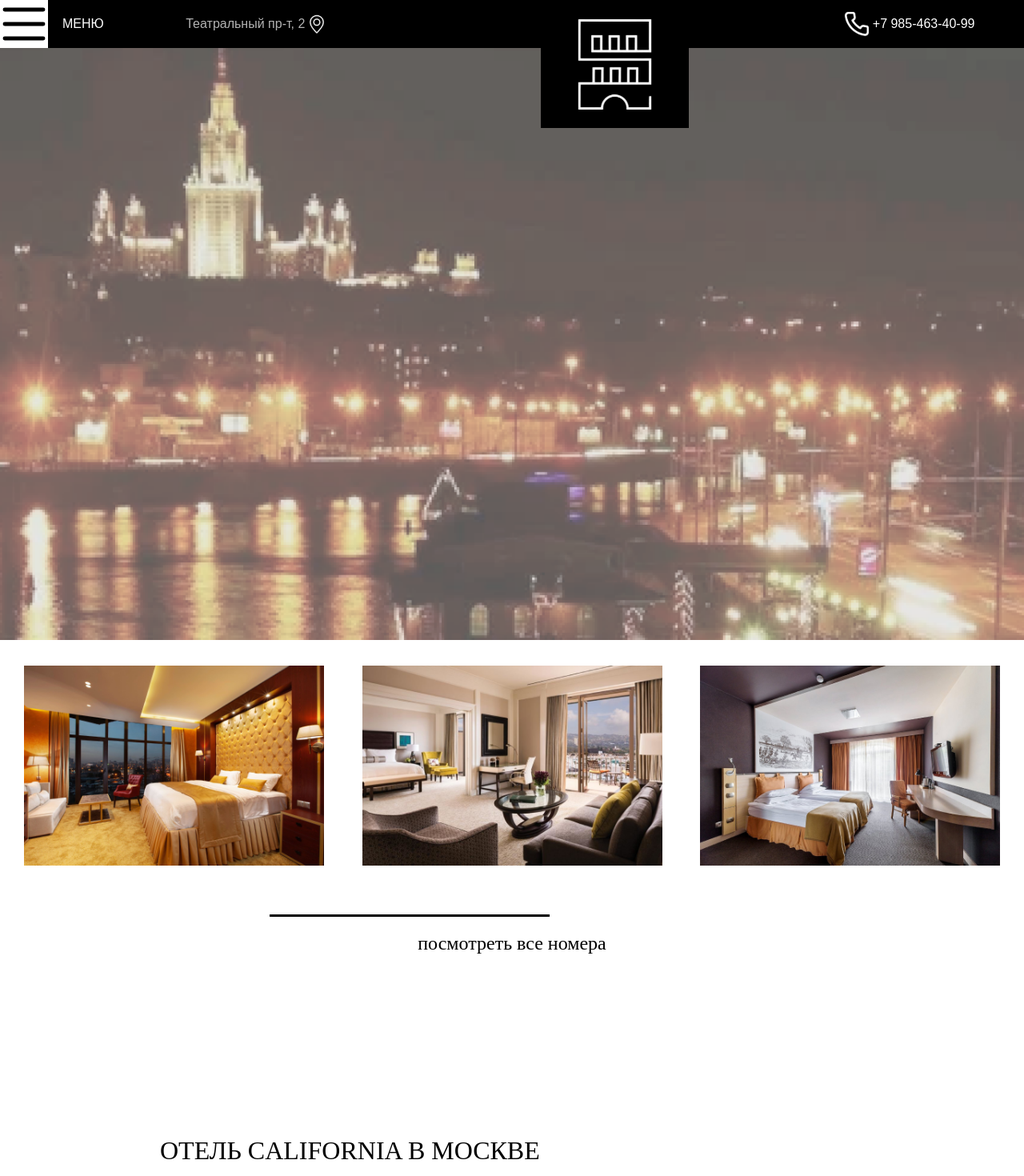
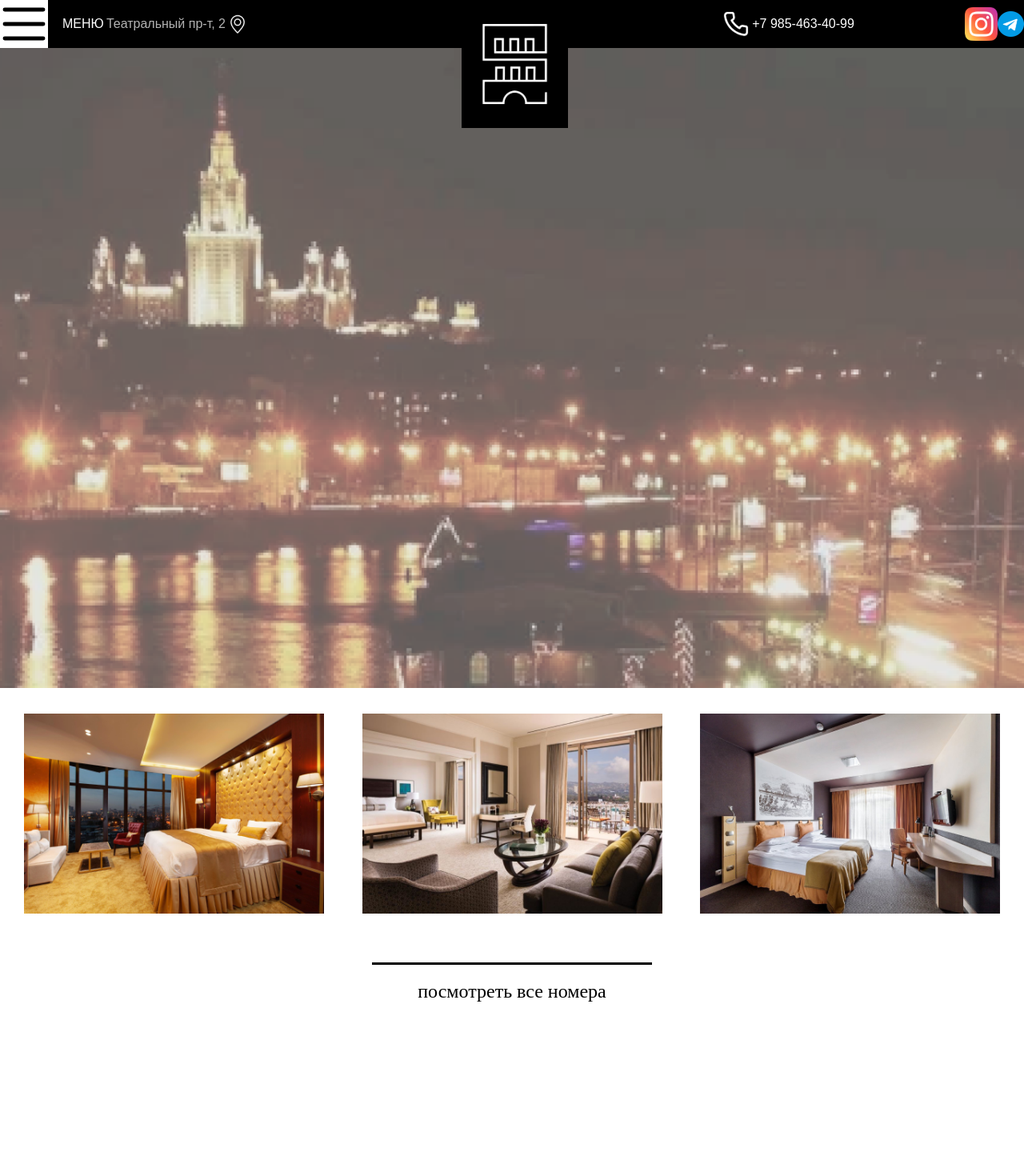
Before and after one commit to shotyyyy/Hotel-California, a React (Vite) app in the folder hotel_front/: page / in a window 1280 px wide. Shown: the top 1470 px of the page at 80% size. Built offline with nearby package versions, Linux system fonts and the light colour scheme.

Commit message:
поправил header(теперь статичен), линия на месте

```diff
--- a/hotel_front/src/commponents/Header/header.css
+++ b/hotel_front/src/commponents/Header/header.css
@@ -1,6 +1,6 @@
 .header {
-  position: fixed;
-  width: 1536px;
+  position: sticky;
+  width: 100%;
   background-color: black;
   color: #fff;
   font-family: Arial, sans-serif;
--- a/hotel_front/src/commponents/Rooms/rooms.css
+++ b/hotel_front/src/commponents/Rooms/rooms.css
@@ -27,8 +27,11 @@
 }
 
 .border {
-  position: absolute;
-  right: 593px;
+  align-items: center;
+  justify-content: center;
+  margin: auto;
+  /* position: absolute;
+  right: 593px; */
   width: 350px;
   border-bottom: 3px solid black;
 }
@@ -39,7 +42,7 @@
   align-items: center;
   font-size: large;
   font-size: 24px;
-  margin-top: 73px;
+  margin-top: 20px;
   text-decoration: none;
   list-style: none;
 }
```
